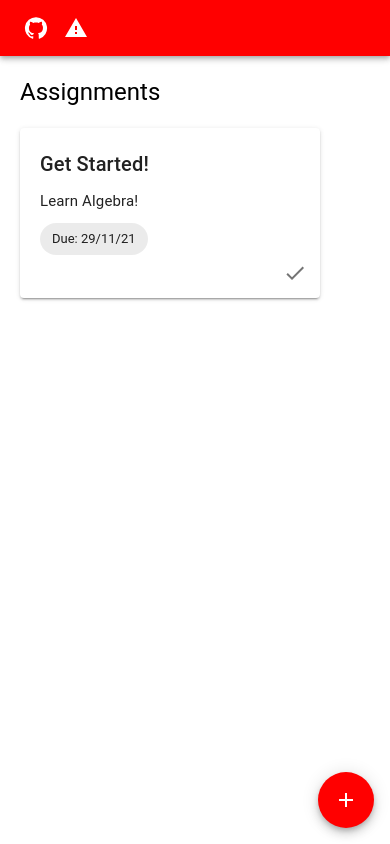
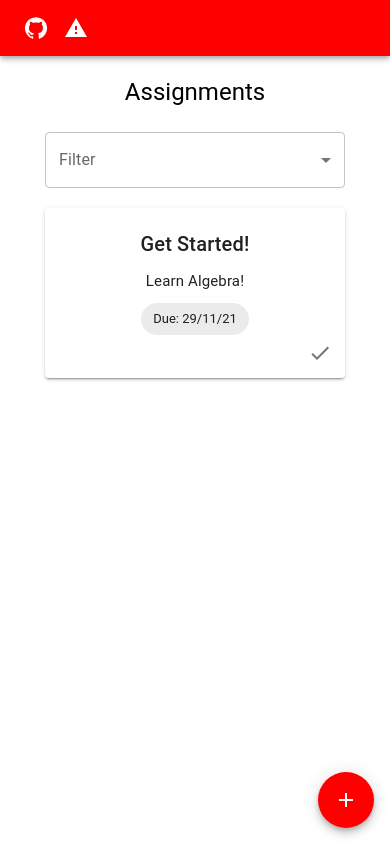
Before and after one commit to AviralCoder/dicto, a React (Create React App) app: page / in a window 390 px wide. Built offline with nearby package versions, Linux system fonts and the light colour scheme.

Commit message:
added a filter dropdown and removed margin left on phones

```diff
--- a/src/components/Add.tsx
+++ b/src/components/Add.tsx
@@ -22,7 +22,7 @@ export default function Add(props: AddProps) {
     return (
         <SpeedDial
             ariaLabel="Add"
-            sx={{ position: "absolute", bottom: 16, right: 16 }}
+            sx={{ position: "fixed", bottom: 16, right: 16 }}
             icon={<SpeedDialIcon />}
         >
             {options.map((opt) => (
--- a/src/components/Assignment.tsx
+++ b/src/components/Assignment.tsx
@@ -19,6 +19,7 @@ export default function Assignment(props: AssignmentProps) {
                 marginTop: 20,
                 position: "relative",
             }}
+            className="card"
         >
             <Typography variant="h6" style={{ marginBottom: 10 }}>
                 {props.title}
--- a/src/pages/Home.tsx
+++ b/src/pages/Home.tsx
@@ -1,11 +1,16 @@
-import { useEffect, useState } from "react";
+import React, { useEffect, useState } from "react";
 import Add from "../components/Add";
 import Assignment from "../components/Assignment";
 import Navbar from "../components/Navbar";
 import New from "../components/New";
 import useLocalStorage from "../hooks/useLocalStorage";
 import Typography from "@mui/material/Typography";
+import Box from "@mui/material/Box";
 import { new_ } from "../types/types";
+import InputLabel from "@mui/material/InputLabel";
+import MenuItem from "@mui/material/MenuItem";
+import FormControl from "@mui/material/FormControl";
+import Select, { SelectChangeEvent } from "@mui/material/Select";
 
 export default function Home() {
     const [data, setData] = useLocalStorage("DICTO-DATA", {
@@ -14,6 +19,7 @@ export default function Home() {
                 title: "Get Started!",
                 description: "Learn Algebra!",
                 due: "29/11/21",
+                id: Date.now(),
             },
         ],
     });
@@ -23,6 +29,7 @@ export default function Home() {
         title: "",
         description: "",
         due: "",
+        filter: "",
     });
 
     useEffect(() => {
@@ -42,11 +49,12 @@ export default function Home() {
                         title: values.title,
                         description: values.description,
                         due: values.due,
+                        id: Date.now(),
                     },
                 ],
             });
             setModalOpen(false);
-            setValues({ title: "", description: "", due: "" });
+            setValues({ ...values, title: "", description: "", due: "" });
         }
     }
 
@@ -87,9 +95,39 @@ export default function Home() {
                 onTaskClick={() => {}}
             />
 
-            <Typography variant="h5" style={{ marginLeft: 20, marginTop: 20 }}>
+            <Typography
+                variant="h5"
+                style={{ marginLeft: 20, marginTop: 20 }}
+                className="at"
+            >
                 Assignments
             </Typography>
+
+            <Box
+                sx={{ minWidth: 120, marginLeft: 2, marginTop: 3 }}
+                className="select-box"
+            >
+                <FormControl style={{ width: 300 }}>
+                    <InputLabel id="demo-simple-select-label">
+                        Filter
+                    </InputLabel>
+                    <Select
+                        labelId="demo-simple-select-label"
+                        id="demo-simple-select"
+                        value={values.filter}
+                        label="Age"
+                        onChange={(e: SelectChangeEvent) =>
+                            setValues({
+                                ...values,
+                                filter: e.target.value as string,
+                            })
+                        }
+                    >
+                        <MenuItem value={1}>All</MenuItem>
+                        <MenuItem value={2}>Due soon</MenuItem>
+                    </Select>
+                </FormControl>
+            </Box>
 
             {data.assignments.length === 0 ? (
                 <Typography
@@ -101,6 +139,7 @@ export default function Home() {
             ) : (
                 <div>
                     {data.assignments.map((elem) => (
+                        <React.Fragment key={elem.id}>
                             <Assignment
                                 title={elem.title}
                                 description={elem.description}
@@ -109,6 +148,7 @@ export default function Home() {
                                     deleteAssignment(elem);
                                 }}
                             />
+                        </React.Fragment>
                     ))}
                 </div>
             )}
--- a/src/styles/index.css
+++ b/src/styles/index.css
@@ -3,3 +3,21 @@
     padding: 0;
     box-sizing: border-box;
 }
+
+@media screen and (max-width: 768px) {
+    .home {
+        text-align: center;
+    }
+
+    .card {
+        margin-left: 0 !important;
+    }
+
+    .at {
+        margin-left: 0 !important;
+    }
+
+    .select-box {
+        margin-left: 0 !important;
+    }
+}
```
Lines whose indentation alone changed are shown as unchanged.
